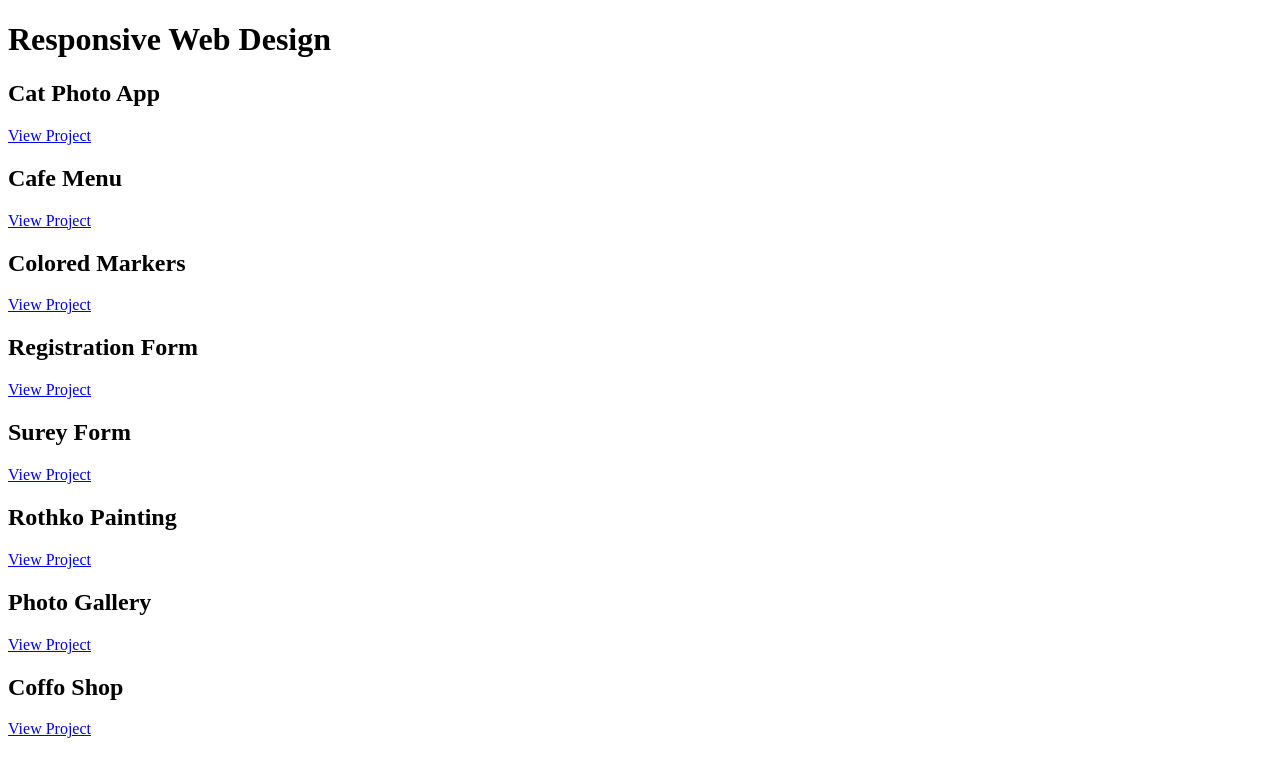
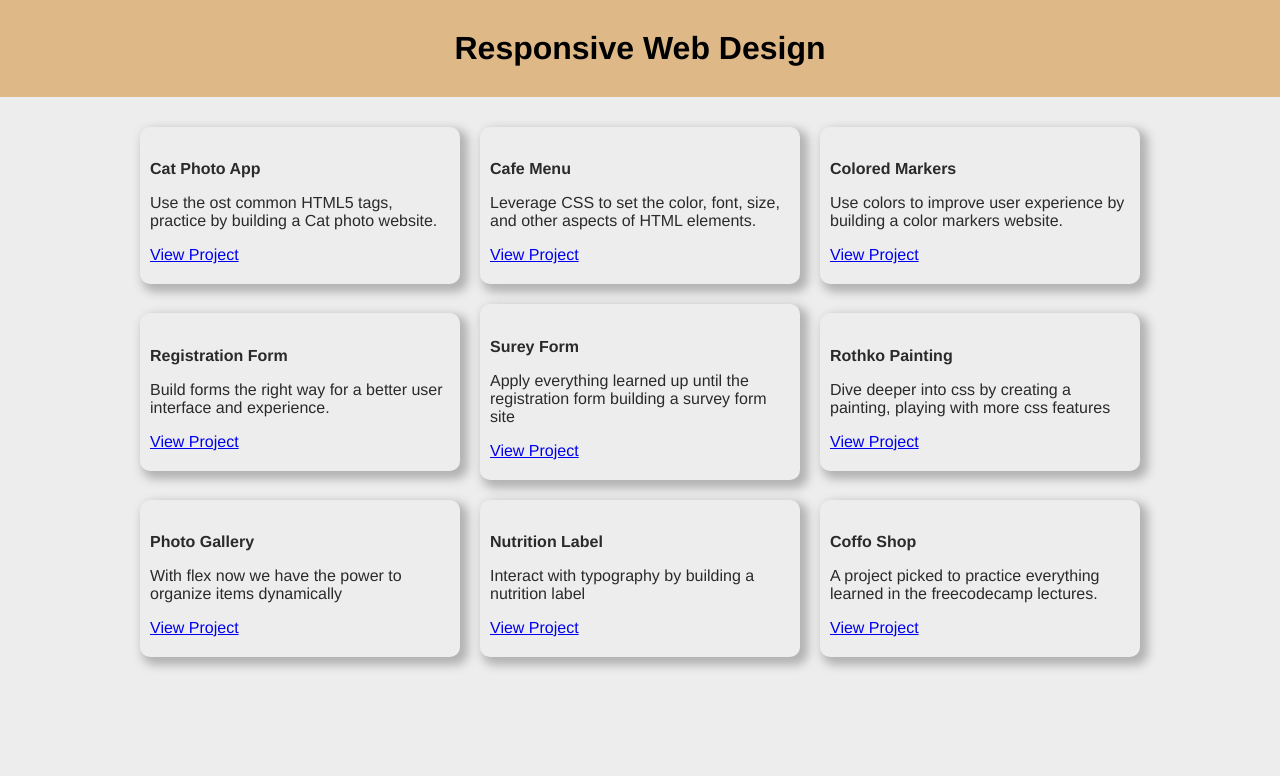
Before and after one commit to IvanARC07/Responsive-Web-Design, a plain HTML site: page index.html in a window 1280 px wide. Drawn offline with Linux system fonts and the light colour scheme.

Commit message:
Complete FreeCodeCamp: Learn Typography by building a Nutrition Label

```diff
--- /dev/null
+++ b/08_Learn_Typography_by_Building_a_Nutrition_Label/styles.css
@@ -0,0 +1,100 @@
+* {
+  box-sizing: border-box;
+}
+
+html {
+  font-size: 16px;
+}
+
+body {
+  font-family: 'Open Sans', sans-serif;
+}
+
+.label {
+  border: 2px solid black;
+  width: 270px;
+  margin: 20px auto;
+  padding: 0 7px;
+}
+
+header h1 {
+  text-align: center;
+  margin: -4px 0;
+  letter-spacing: 0.15px
+}
+
+p {
+  margin: 0;
+  display: flex;
+  justify-content: space-between;
+}
+
+.divider {
+  border-bottom: 1px solid #888989;
+  margin: 2px 0;
+}
+
+.bold {
+  font-weight: 800;
+}
+
+.large {
+  height: 10px;
+}
+
+.large, .medium {
+  background-color: black;
+  border: 0;
+}
+
+.medium {
+  height: 5px;
+}
+
+.small-text {
+  font-size: 0.85rem;
+}
+
+
+.calories-info {
+  display: flex;
+  justify-content: space-between;
+  align-items: flex-end;
+}
+
+.calories-info h2 {
+  margin: 0;
+}
+
+.left-container p {
+  margin: -5px -2px;
+  font-size: 2em;
+  font-weight: 700;
+}
+
+.calories-info span {
+  margin: -7px -2px;
+  font-size: 2.4em;
+  font-weight: 700;
+}
+
+.right {
+  justify-content: flex-end;
+}
+
+.indent {
+  margin-left: 1em;
+}
+
+.double-indent {
+  margin-left: 2em;
+}
+
+.daily-value p:not(.no-divider) {
+  border-bottom: 1px solid #888989;
+}
+
+.note {
+  font-size: 0.6rem;
+  margin: 5px 0;
+}
--- a/index.html
+++ b/index.html
@@ -10,39 +10,57 @@
 
 <body>
   <main>
+    <header class="header">
       <h1>Responsive Web Design</h1>
+    </header>
+    <div class="projects">
+
       <section>
         <h2>Cat Photo App</h2>
+        <p>Use the ost common HTML5 tags, practice by building a Cat photo website.</p>
         <a href="./01_Learn_HTML_by_Building_a_Cat_Photo_App">View Project</a>
       </section>
       <section>
         <h2>Cafe Menu</h2>
+        <p>Leverage CSS to set the color, font, size, and other aspects of HTML elements.</p>
         <a href="./02_Learn_Basic_CSS_By_Building_a_Cafe_Menu">View Project</a>
       </section>
       <section>
         <h2>Colored Markers</h2>
+        <p>Use colors to improve user experience by building a color markers website.</p>
         <a href="./03_Learn_CSS_Colors_by_Building_a_Set_of_Colored_Markers">View Project</a>
       </section>
       <section>
         <h2>Registration Form</h2>
+        <p>Build forms the right way for a better user interface and experience.</p>
         <a href="./04_Learn_HTML_Forms_by_Building_a_Registration_Form">View Project</a>
       </section>
       <section>
         <h2>Surey Form</h2>
+        <p>Apply everything learned up until the registration form building a survey form site</p>
         <a href="./05_Responsive_Design_Survey_Form">View Project</a>
       </section>
       <section>
         <h2>Rothko Painting</h2>
+        <p>Dive deeper into css by creating a painting, playing with more css features</p>
         <a href="./06_Learn_the_CSS_Box_Model_by_Building_a_Rothko_Painting">View Project</a>
       </section>
       <section>
         <h2>Photo Gallery</h2>
+        <p>With flex now we have the power to organize items dynamically</p>
         <a href="./07_Learn_CSS_Flexbox_by_Building_a_Photo_Gallery">View Project</a>
       </section>
       <section>
+        <h2>Nutrition Label</h2>
+        <p>Interact with typography by building a nutrition label</p>
+        <a href="./08_Learn_Typography_by_Building_a_Nutrition_Label">View Project</a>
+      </section>
+      <section>
         <h2>Coffo Shop</h2>
+        <p>A project picked to practice everything learned in the freecodecamp lectures.</p>
         <a href="./coffo_shop">View Project</a>
       </section>
+    </div>
   </main>
 </body>
 
--- a/style.css
+++ b/style.css
@@ -0,0 +1,56 @@
+* {
+  box-sizing: border-box;
+}
+
+body {
+  margin: 0;
+  font-family:'Franklin Gothic Medium', 'Arial Narrow', Arial, sans-serif;
+  background-color: rgb(237, 237, 237);
+  color: rgb(42, 42, 42);
+}
+
+.header h1{
+  text-align: center;
+  padding: 30px;
+  background-color: burlywood;
+  color: black;
+  margin: 0;
+}
+
+.projects {
+  padding: 30px 10px;
+  max-width: 1400px;
+  margin: 0 auto;
+  display: flex;
+  flex-wrap: wrap;
+  gap: 20px;
+  align-items:center;
+  justify-content: center;
+}
+
+.projects::after{
+  content: "";
+  width: 100%;
+  max-width: 320px;
+}
+
+.projects section {
+  box-shadow: 5px 5px 10px 3px rgba(92, 92, 92, 0.408);
+  padding: 20px 10px;
+  max-width: 320px;
+  width: 100%;
+  border-radius: 10px;
+}
+
+a:visited {
+  color: darkblue;
+}
+
+
+section h2 {
+  font-size: 16px;
+}
+
+section p {
+  max-width: 320px;
+}
```
Also changed, not shown: 08_Learn_Typography_by_Building_a_Nutrition_Label/index.html (added, +58 -0 lines). Lines whose indentation alone changed are shown as unchanged.
